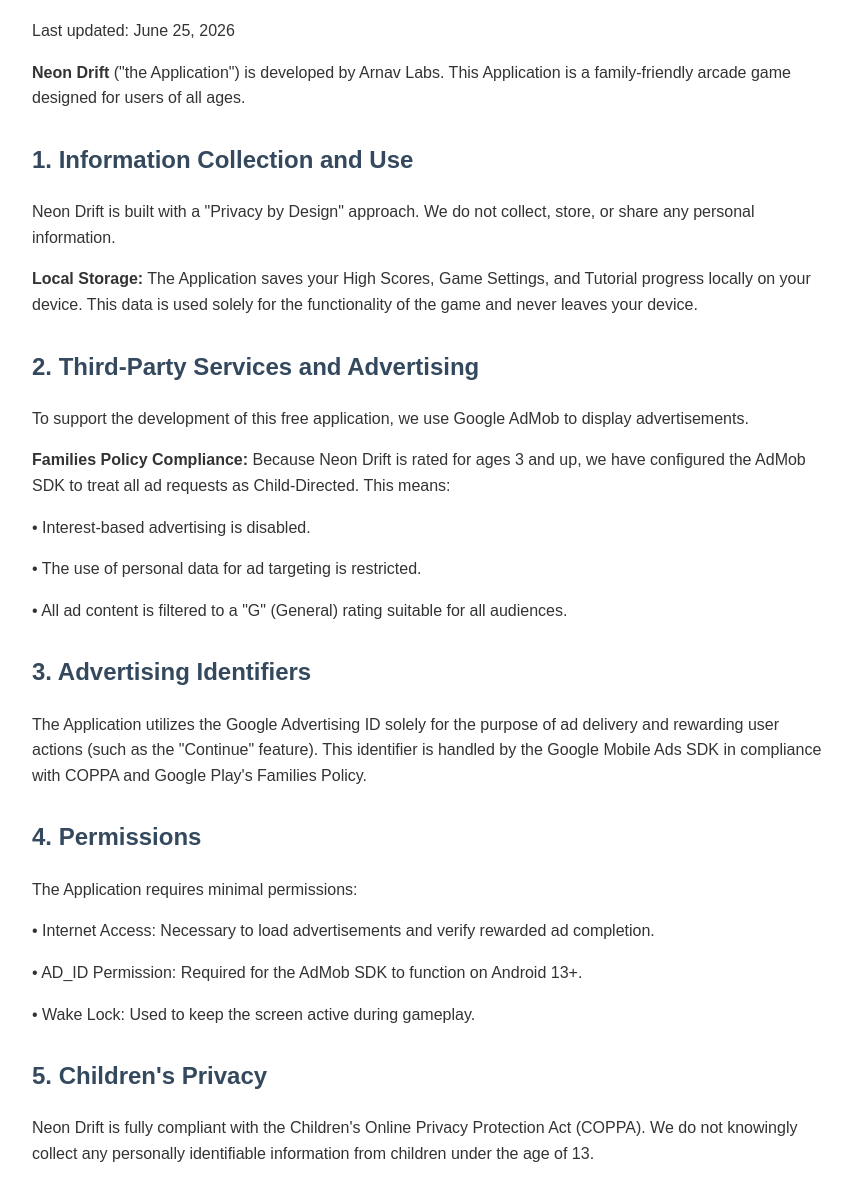
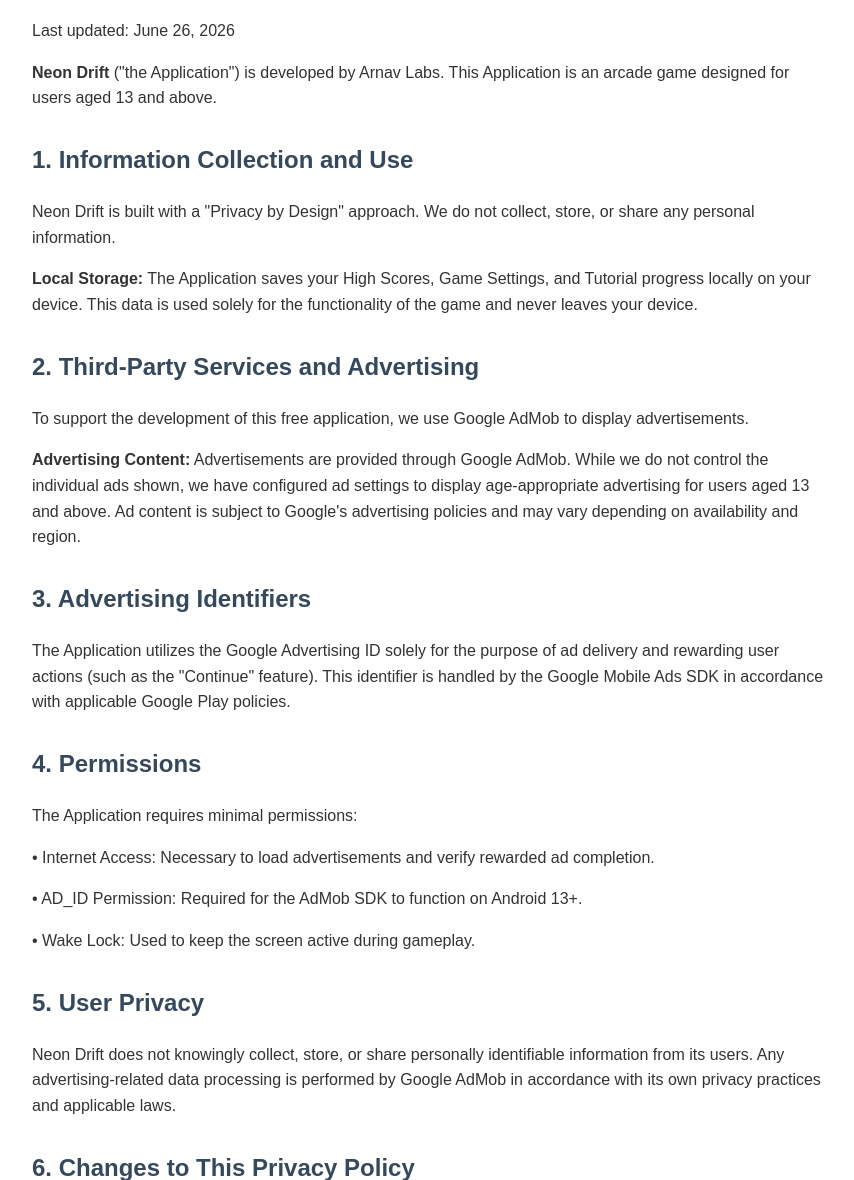
Before and after one commit to Arnav246/Privacy-Policies, a plain HTML site: page neon-drift-privacy-policy.html in a window 1280 px wide. Shown: the part 116-1296 px from the top of the page, without its empty margins (208-1062 px from the left). Drawn offline with Linux system fonts and the light colour scheme.

Commit message:
Update neon-drift-privacy-policy.html

```diff
--- a/neon-drift-privacy-policy.html
+++ b/neon-drift-privacy-policy.html
@@ -41,11 +41,11 @@
 
     <h1>Privacy Policy</h1>
 
-    <p>Last updated: June 25, 2026</p>
+    <p>Last updated: June 26, 2026</p>
 
     <p>
         <strong>Neon Drift</strong> ("the Application")
-        is developed by Arnav Labs. This Application is a family-friendly arcade game designed for users of all ages.
+        is developed by Arnav Labs. This Application is an arcade game designed for users aged 13 and above.
     </p>
 
     <h2>1. Information Collection and Use</h2>
@@ -64,16 +64,12 @@
         To support the development of this free application, we use Google AdMob to display advertisements.
     </p>
 
-    <p><strong>Families Policy Compliance:</strong> Because Neon Drift is rated for ages 3 and up, we have configured the AdMob SDK to treat all ad requests as Child-Directed. This means:</p>
-
-    <p>• Interest-based advertising is disabled.</p>
-    <p>• The use of personal data for ad targeting is restricted.</p>
-    <p>• All ad content is filtered to a "G" (General) rating suitable for all audiences.</p>
+    <p><strong>Advertising Content:</strong> Advertisements are provided through Google AdMob. While we do not control the individual ads shown, we have configured ad settings to display age-appropriate advertising for users aged 13 and above. Ad content is subject to Google's advertising policies and may vary depending on availability and region.</p>
 
     <h2>3. Advertising Identifiers</h2>
 
     <p>
-        The Application utilizes the Google Advertising ID solely for the purpose of ad delivery and rewarding user actions (such as the "Continue" feature). This identifier is handled by the Google Mobile Ads SDK in compliance with COPPA and Google Play's Families Policy.
+        The Application utilizes the Google Advertising ID solely for the purpose of ad delivery and rewarding user actions (such as the "Continue" feature). This identifier is handled by the Google Mobile Ads SDK in accordance with applicable Google Play policies.
     </p>
 
     <h2>4. Permissions</h2>
@@ -84,14 +80,10 @@
     <p>• AD_ID Permission: Required for the AdMob SDK to function on Android 13+.</p>
     <p>• Wake Lock: Used to keep the screen active during gameplay.</p>
 
-    <h2>5. Children's Privacy</h2>
+    <h2>5. User Privacy</h2>
 
     <p>
-        Neon Drift is fully compliant with the Children's Online Privacy Protection Act (COPPA). We do not knowingly collect any personally identifiable information from children under the age of 13.
-    </p>
-
-    <p>
-        Our advertising partners are restricted from collecting personal information for behavioral targeting within this Application.
+        Neon Drift does not knowingly collect, store, or share personally identifiable information from its users. Any advertising-related data processing is performed by Google AdMob in accordance with its own privacy practices and applicable laws.
     </p>
 
     <h2>6. Changes to This Privacy Policy</h2>
```
